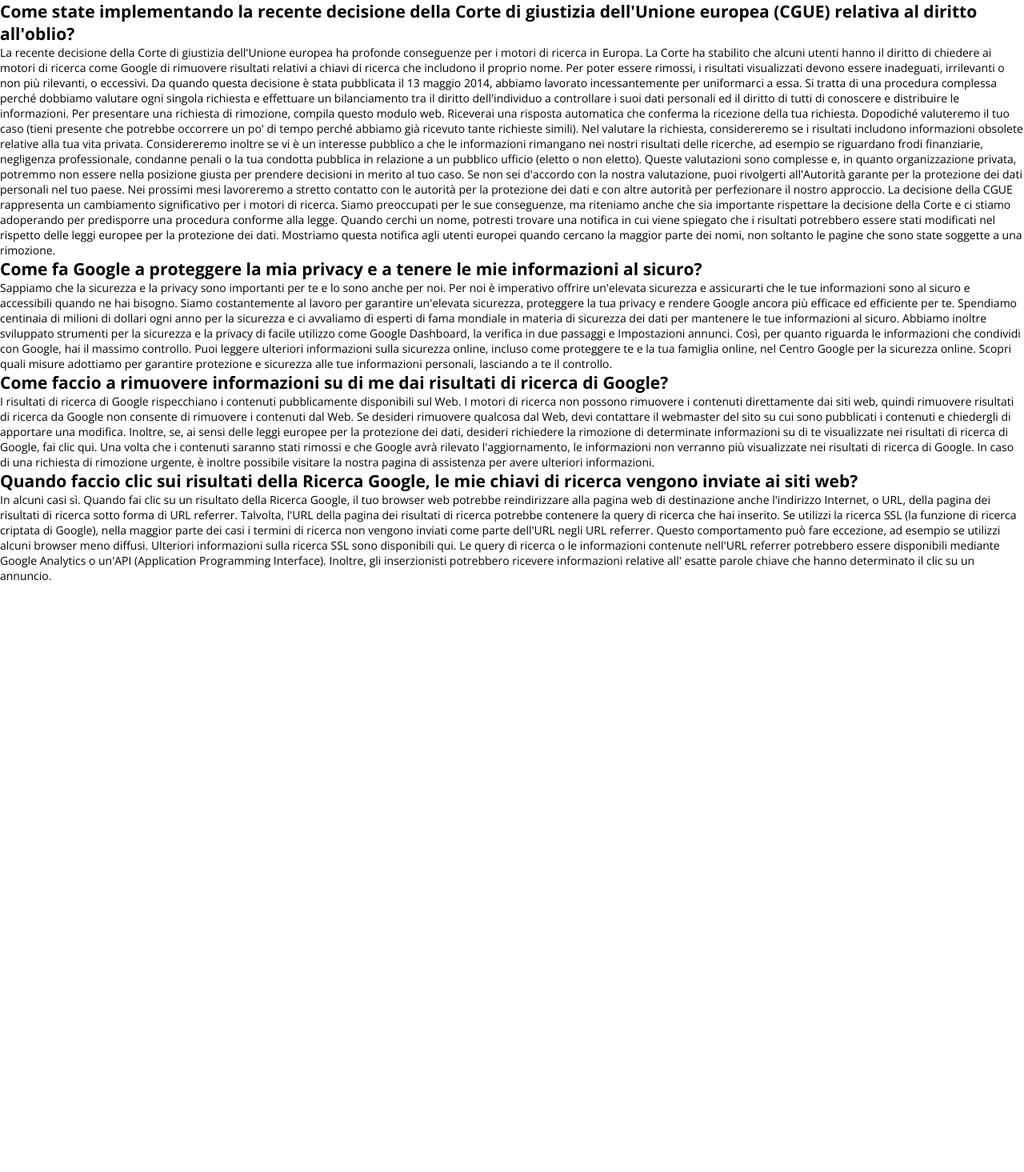
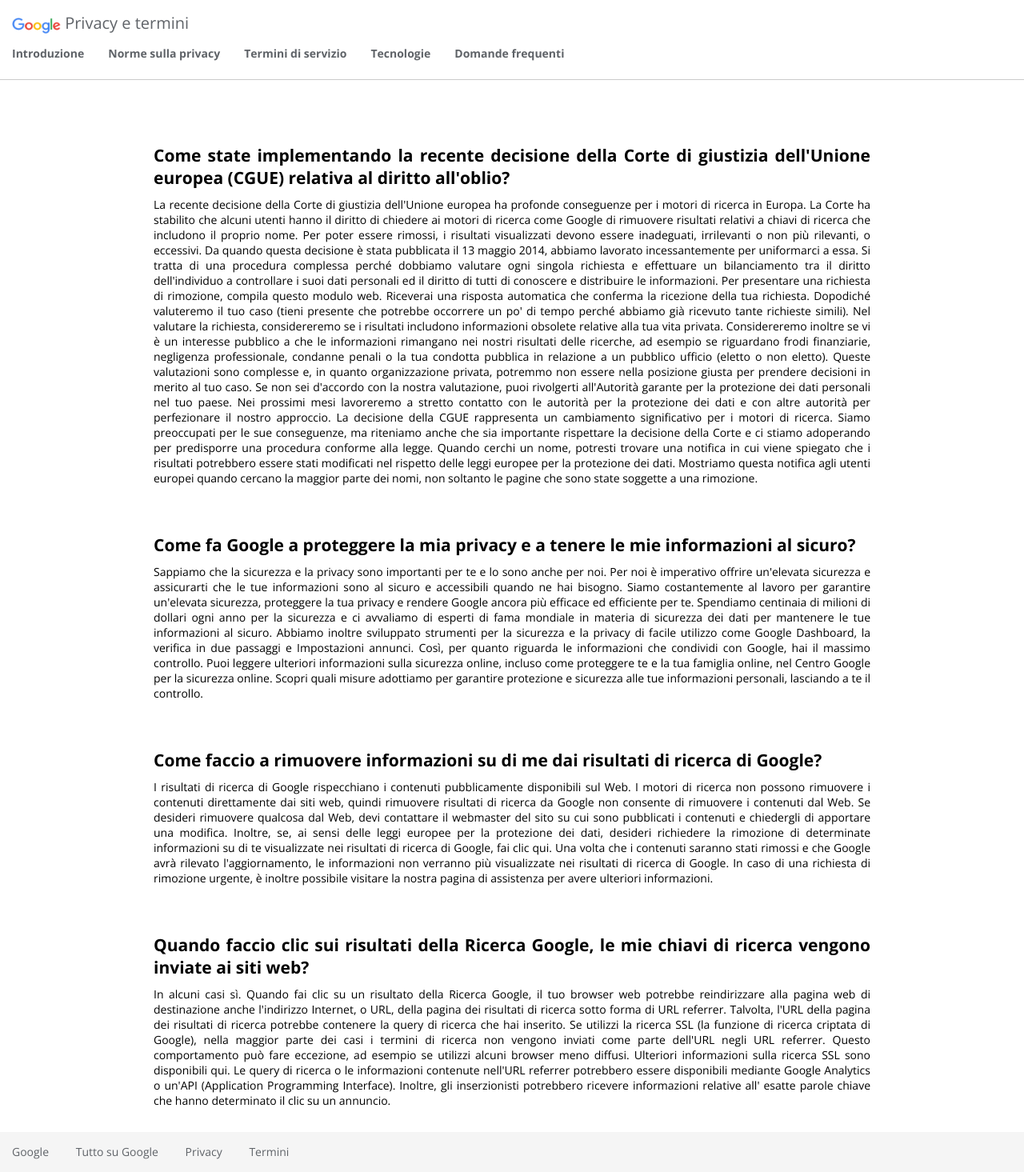
Before and after one commit to LauraStorella/php-google-faq, a PHP site: page / in a window 1280 px wide. Shown: the whole page at 80% size. Before the commit the page ends 726 px from the top, so only its background shows below. Run offline with PHP 8.4, Linux system fonts and the light colour scheme; some libraries are stand-ins or nearby versions.

Commit message:
Layout base

```diff
--- a/css/style.css
+++ b/css/style.css
@@ -1,33 +1,95 @@
-/* DEBUGG - start rules*/
-/* debug {}
-  .debug .container {
-    background-color: #16D893;
-    border: 1px solid blue;
-  }
-  .debug [class*="col-"] {
-    background-color: yellow;
-    border: 1px solid red;
-    height: 100px;
-  } */
-/* DEBUGG - end rules */
+/* Main wrapper */
+#main-wrapper {
+  width: 100%;
+  height: 100vh;
+  margin: 0 auto;
+}
 
-/* PALETTE */
-/* body {
-  background-color: #272a2f;
-  background-color: #333941;
-  background-color: #3f4752;
-  background-color: #7c7d82;
-  background-color: #4d5967;
-  background-color: #c7cacf;
-  background-color: #7bc876;
-  background-color: #6ba569;
-  background-color: #5d8864;
-  background-color: #07aaf5;
-  background-color: #2c4d60;
-  background-color: #d4d4d5;
-  background-color: #35363b;
-  background-color: #27292e;
+
+/* Header */
+header {
+  width: 100%;
+  height: 100px;
+  padding: 15px;
+  border-bottom: 1px solid rgba(151,151,151,0.5);
+  background-color: white;
+  position: fixed;
+  top: 0;
+}
+
+#logo {
+  width: 5%;
+  vertical-align: middle;
+}
+
+.top-menu a {
+  text-decoration: none;
+  font-size: 20px;
+}
+
+.menu a {
+  color: #5f6368;
+}
+
+.bottom-menu ul,
+.footer-menu {
+  display: flex;
+  padding: 15px;
+}
+.bottom-menu li {
+  margin-right: 30px;
+  font-weight: bold;
+}
+
+
+/* Main */
+main {
+  min-height: calc(100% - 150px);
+  padding-top: 150px;
+}
+#faqs {
+  width: 70%;
+  margin: 0 auto;
+  text-align: justify;
+}
+
+.faq-box {
+  padding: 30px 0;
+}
+
+.faq-question {
+  padding-bottom: 10px;
+}
+
+
+/* Footer */
+footer {
+  height: 50px;
+  background-color: #f5f5f5;
+}
+.footer-menu li {
+  margin-right: 30px;
+}
+/* .footer-menu img {
+  width: 1%;
 } */
+
+
+
+
+
+
+
+
+
+
+
+
+
+
+
+
+
 
 
 
--- a/index.php
+++ b/index.php
@@ -75,7 +75,30 @@ $db_faqs = [
   </head>
   <body>
 
-    <header></header>
+    <div id="main-wrapper">
+
+      <!-- Header - Navbar -->
+      <header>
+        <nav>
+          <!-- Top-menu -->
+          <div class="menu top-menu">
+            <img id="logo" src="img/google-logo.png" alt="Google Logo">
+            <a href="">Privacy e termini</a>
+          </div>
+
+
+          <!-- Bottom-menu -->
+          <div class="menu bottom-menu">
+            <ul class="list-unstyled">
+              <li><a href="">Introduzione</a></li>
+              <li><a href="">Norme sulla privacy</a></li>
+              <li><a href="">Termini di servizio</a></li>
+              <li><a href="">Tecnologie</a></li>
+              <li><a href="">Domande frequenti</a></li>
+            </ul>
+          </div>
+        </nav>
+      </header>
 
 
       <!-- Sezione FAQs -->
@@ -84,7 +107,7 @@ $db_faqs = [
           <?php foreach ($db_faqs as $faq) { ?>
             <!-- <?php var_dump($db_faqs); ?>
             <?php var_dump($faq); ?> -->
-          <div class="faq">
+            <div class="faq-box">
               <h2 class="faq-question"><?php echo $faq['question']?></h1>
               <p class="faq-answer"><?php echo $faq['answer']?></p>
             </div>
@@ -92,6 +115,27 @@ $db_faqs = [
         </section>
       </main>
 
+
+      <!-- Footer -->
+      <footer>
+        <!-- Left-menu -->
+        <div class="menu footer-menu left">
+          <ul class="list-unstyled">
+            <li><a href="">Google</a></li>
+            <li><a href="">Tutto su Google</a></li>
+            <li><a href="">Privacy</a></li>
+            <li><a href="">Termini</a></li>
+          </ul>
+        </div>
+
+        <!-- Right-menu -->
+        <!-- <div class="menu footer-menu right">
+          <img src="img/globe.png" alt="globe">
+        </div> -->
+
+      </footer>
+    </div>
+
     <script type="text/javascript" src="js/script.js"></script>
 
   </body>
```
Also changed, not shown: img/globe.png (added), img/google-logo.png (added). Lines whose indentation alone changed are shown as unchanged.
